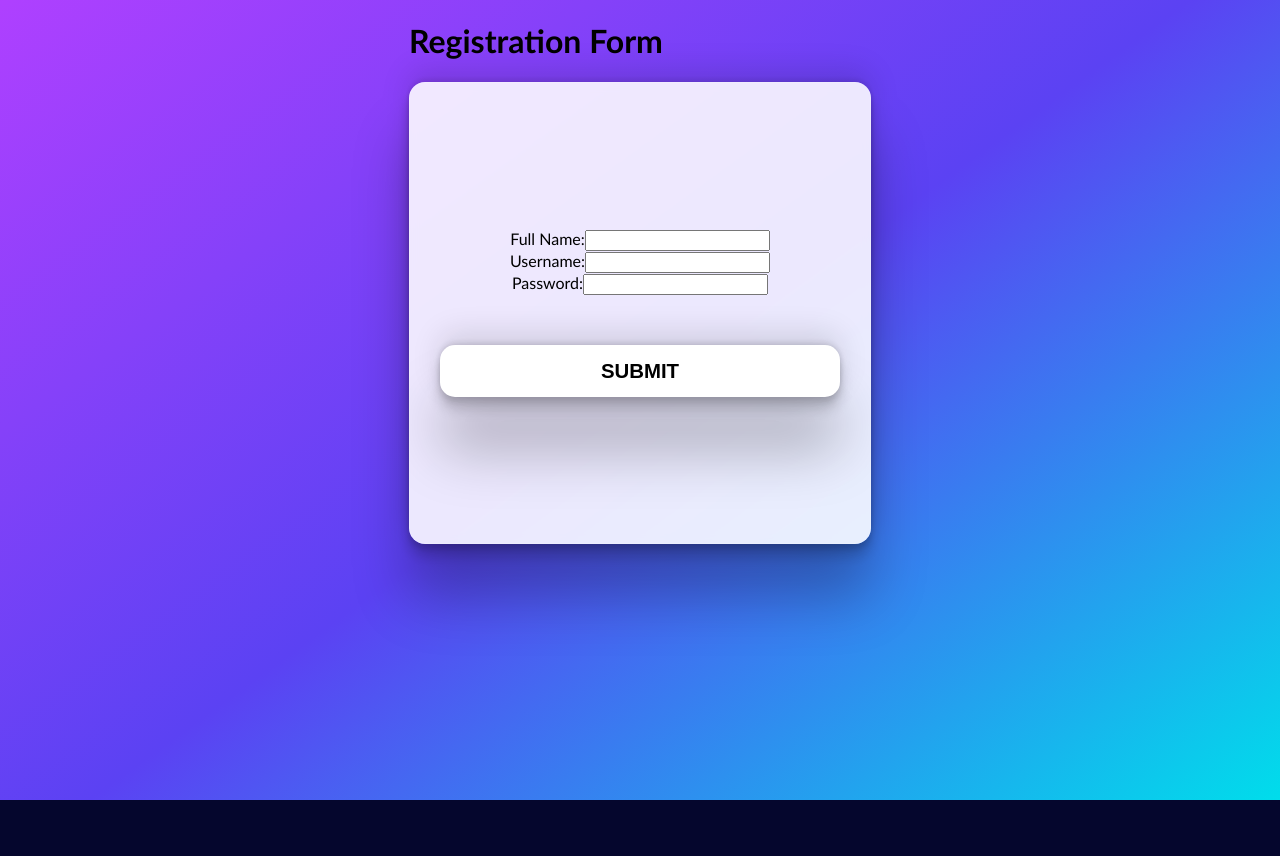
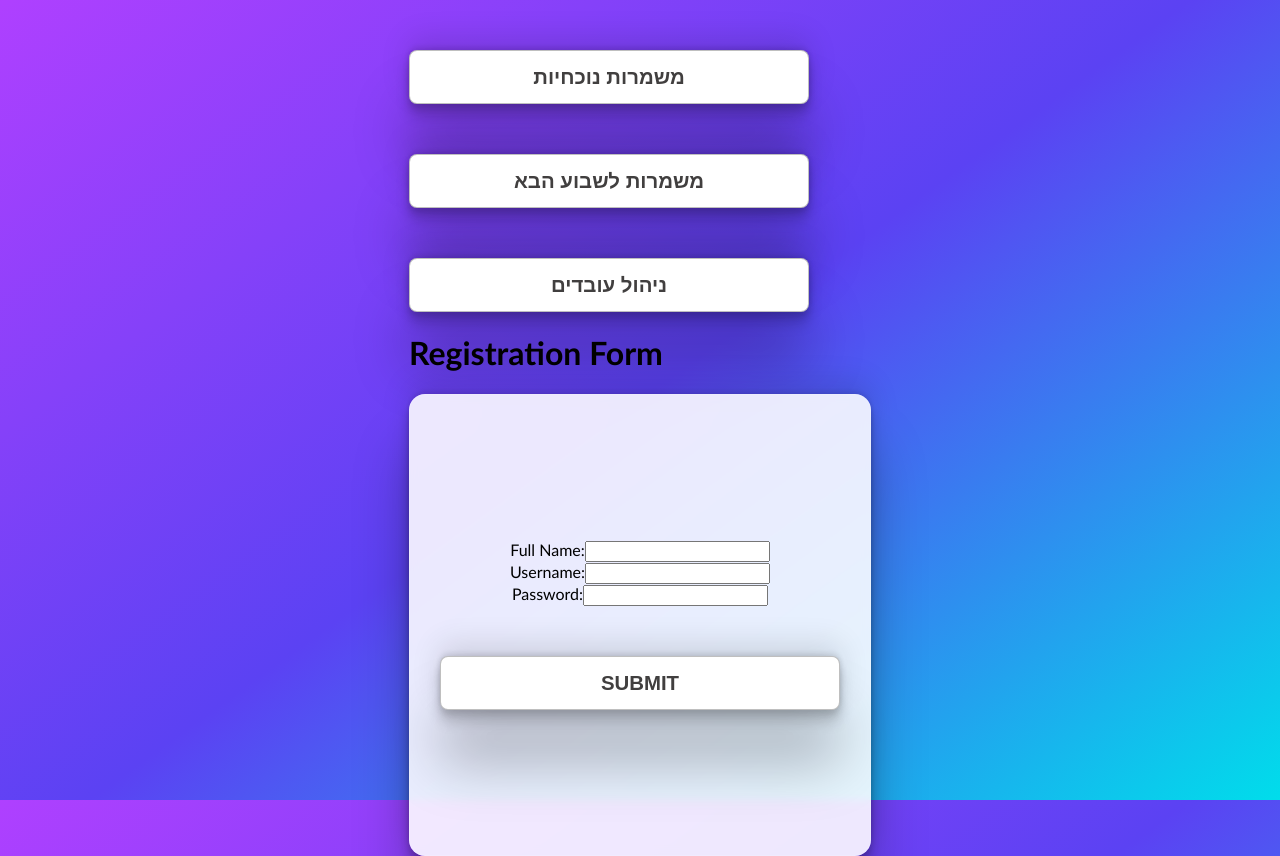
Before and after one commit to PoratEyal/Shift-Planner, a React (Create React App) app in the folder frontend/: page / in a window 1280 px wide. Before the commit the page ends 800 px from the top, so only its background shows below. Built offline with nearby package versions, Linux system fonts and the light colour scheme.

Commit message:
fixed react component problem

```diff
--- a/frontend/src/App.js
+++ b/frontend/src/App.js
@@ -1,7 +1,7 @@
 import React, { useState } from 'react';
 import axios from 'axios';
+import ManagerHomePage from './component/maneger_home_page'
 import styles from '../src/styles/App.module.css';
-import maneger_home_page from '../src/component/maneger_home_page';
 
 const App = () => {
 
@@ -98,8 +98,8 @@ const App = () => {
 
   return (
     <div>
-      <maneger_home_page/>
-      <h1>Registration Form</h1>
+      <ManagerHomePage></ManagerHomePage>
+       <h1>Registration Form</h1>
       <form onSubmit={handleSubmit}>
 
         <div>
--- a/frontend/src/component/maneger_home_page.js
+++ b/frontend/src/component/maneger_home_page.js
@@ -1,7 +1,7 @@
 import styles from '../styles/maneger_home_page.module.css'
 import React from 'react';
 
-const maneger_home_page = () => {
+const ManagerHomePage = () => {
     return <div className={styles.container}>
                 <button>משמרות נוכחיות</button>
                 <button>משמרות לשבוע הבא</button>
@@ -9,4 +9,4 @@ const maneger_home_page = () => {
             </div>
 }
 
-export default maneger_home_page;
+export default ManagerHomePage;
--- a/frontend/src/index.css
+++ b/frontend/src/index.css
@@ -1,4 +1,4 @@
-body {
+ body {
   margin: 0;
   font-family: -apple-system, BlinkMacSystemFont, 'Segoe UI', 'Roboto', 'Oxygen',
     'Ubuntu', 'Cantarell', 'Fira Sans', 'Droid Sans', 'Helvetica Neue',
--- a/frontend/src/styles/maneger_home_page.module.css
+++ b/frontend/src/styles/maneger_home_page.module.css
@@ -8,11 +8,6 @@ body {
     justify-content: center;
     font-family: 'Gill Sans', 'Gill Sans MT', Calibri, 'Trebuchet MS', sans-serif;
   }
-
-.container{
-
-}
-
 button{
   border: none;
   border-radius: 15px;
```
